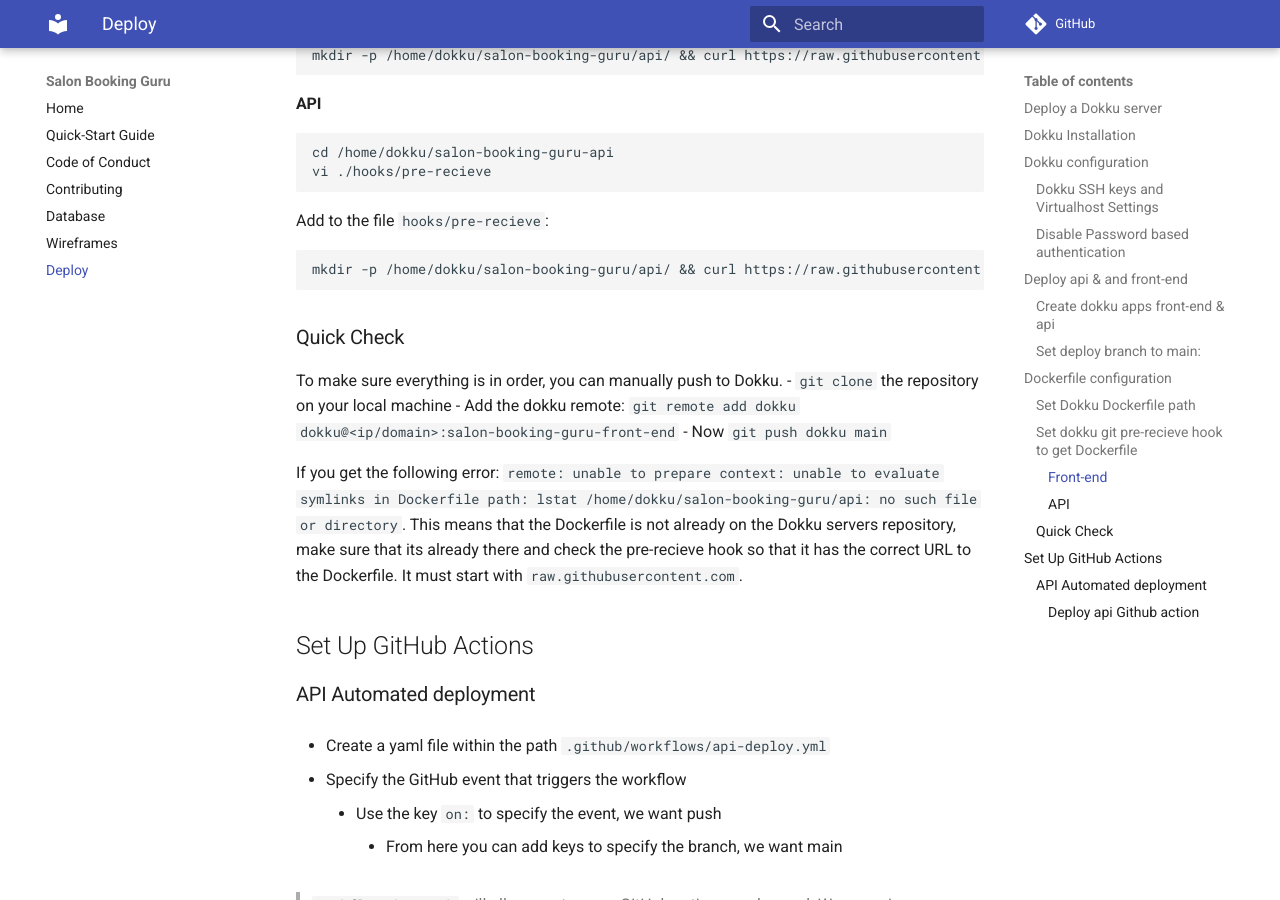
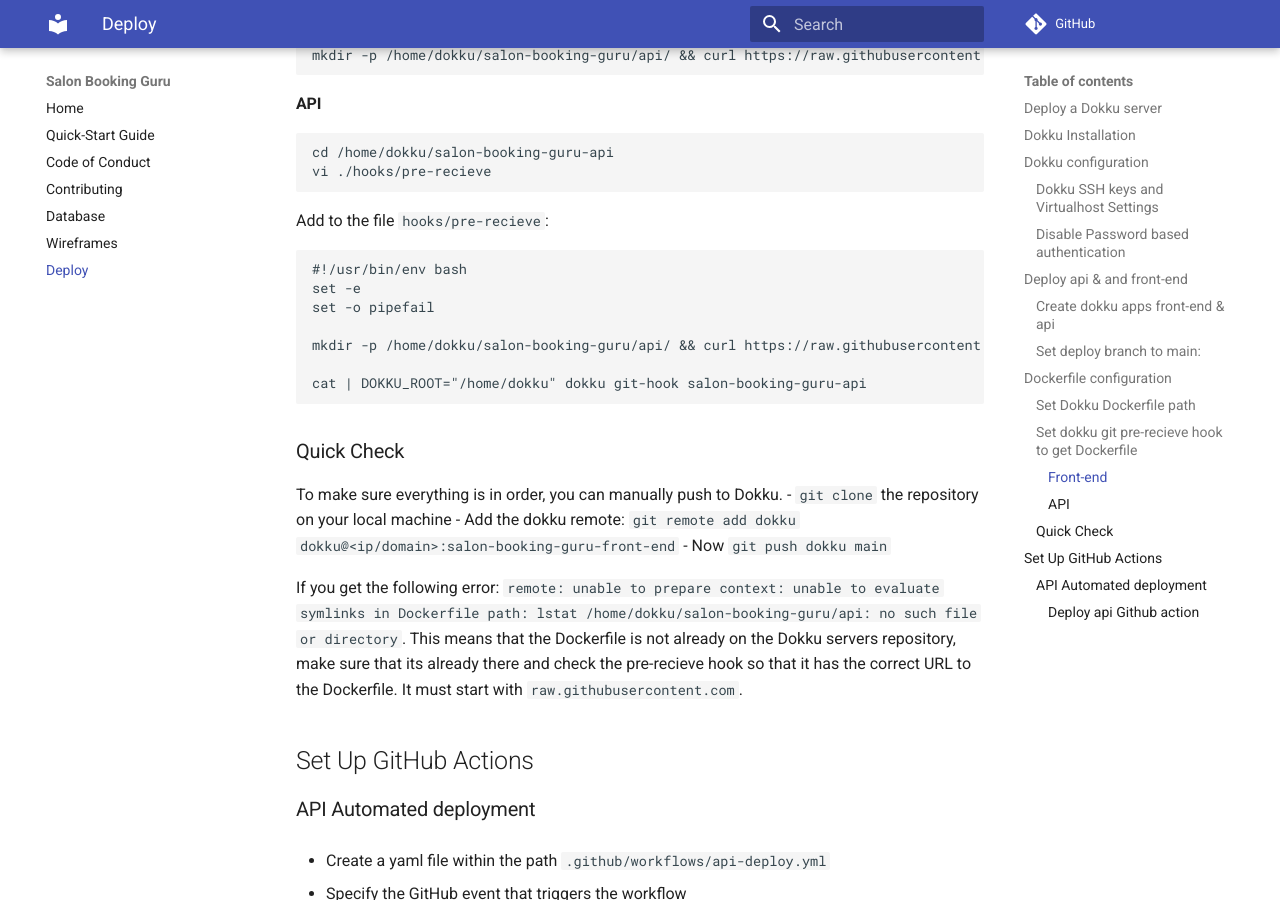
Before and after one commit to KarmaComputing/salon-booking-guru, an MkDocs documentation site: the page built from docs/deployment.md, in a window 1280 px wide and 900 px high, scrolled down 2683 px. Built offline with MkDocs 1.6.1 and Material for MkDocs 9.7.7, drawn with Linux system fonts in a browser that asks for light colours; comment, search, counter and statistics services are not loaded.

Commit message:
Ref #24 app name api-salon-booking-guru -> salon-booking-guru-api and docs update

````diff
--- a/docs/deployment.md
+++ b/docs/deployment.md
@@ -115,7 +115,13 @@ vi ./hooks/pre-recieve
 
 Add to the file `hooks/pre-recieve`:
 ```bash
+#!/usr/bin/env bash
+set -e
+set -o pipefail
+
 mkdir -p /home/dokku/salon-booking-guru/api/ && curl https://raw.githubusercontent.com/KarmaComputing/salon-booking-guru/main/api/Dockerfile > /home/dokku/salon-booking-guru/api/Dockerfile
+
+cat | DOKKU_ROOT="/home/dokku" dokku git-hook salon-booking-guru-api
 ```
 ### Quick Check
 
````
Also changed, not shown: 1 other file.
